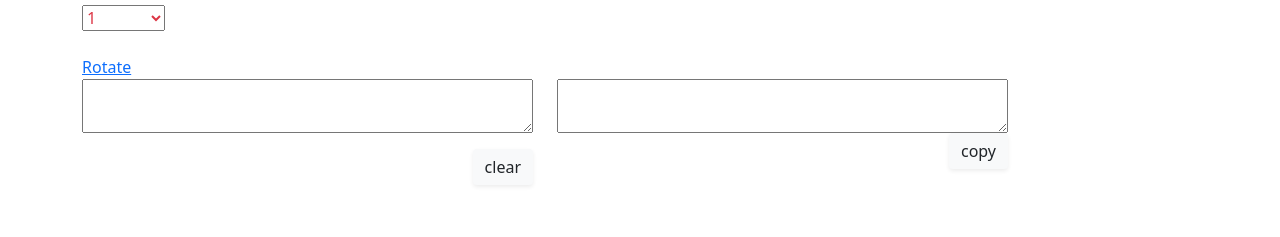
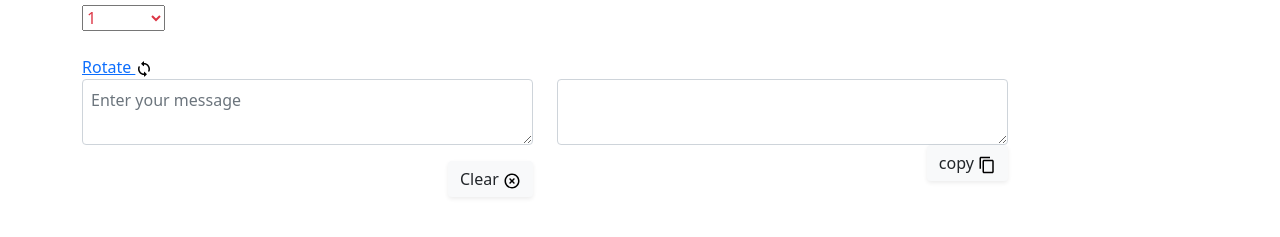
Before and after one commit to SarvarRahim/cesar-shifr-rot, a plain HTML site: page index.html in a window 1280 px wide. Shown: the part 131-368 px from the top of the page. Drawn offline with Linux system fonts and the light colour scheme.

Commit message:
change button copys and js

```diff
--- a/index.html
+++ b/index.html
@@ -34,25 +34,38 @@
             <option value="13">13</option>
             <option value="14">14</option>
             <option value="15">15</option>
+            <option value="16">16</option>
+            <option value="17">17</option>
+            <option value="18">18</option>
+            <option value="19">19</option>
+            <option value="20">20</option>
+            <option value="21">21</option>
+            <option value="22">22</option>
+            <option value="23">23</option>
           </select>
         </div>
 
-        <a href="rot.html">Rotate</a>
-
+<div class="d-flex">
+  <a href="rot.html">Rotate
+    <img src="img/icon-rotate.svg" alt="" width="18" height="18">
+  </a>
+</div>
         <div class="col-md-5 mb-sm-4">
           <div class="d-flex flex-column align-items-end">
-            <textarea class="js-input-textarea input-textarea w-100 border-none mb-3"></textarea>
-            <div>
-              <button class="js-btn-clear btn bg-light rounded shadow-sm border-0 mb-3 mb-md-0" type="button">clear
+            <textarea class="js-input-textarea form-control input-textarea border-none mb-3 p-2" name="input" placeholder="Enter your message"></textarea>
+            <div class="d-flex align-items-center">
+              <button class="js-btn-clear btn bg-light rounded shadow-sm border-0 mb-3 mb-md-0" type="button">Clear
+                <img src="img/icon-clear.svg" alt="" width="18" height="18">
               </button>
             </div>
           </div>
         </div>
         <div class="col-md-5">
           <div class="d-flex flex-column align-items-end">
-            <textarea class="js-output-textarea output-textarea w-100 border-none" readonly></textarea>
+            <textarea class="js-output-textarea form-control output-textarea border-none bg-white p-2" name="sipher" readonly></textarea>
             <div>
               <button class="js-btn-copy btn bg-light rounded shadow-sm border-0 mb-sm-3" type="button">copy
+                <img src="img/icon-copy.svg" alt="" width="18" height="18">
               </button>
             </div>
           </div>
```
Also changed, not shown: img/icon-clear.svg (added), img/icon-copy.svg (added), img/icon-rotate.svg (added).
